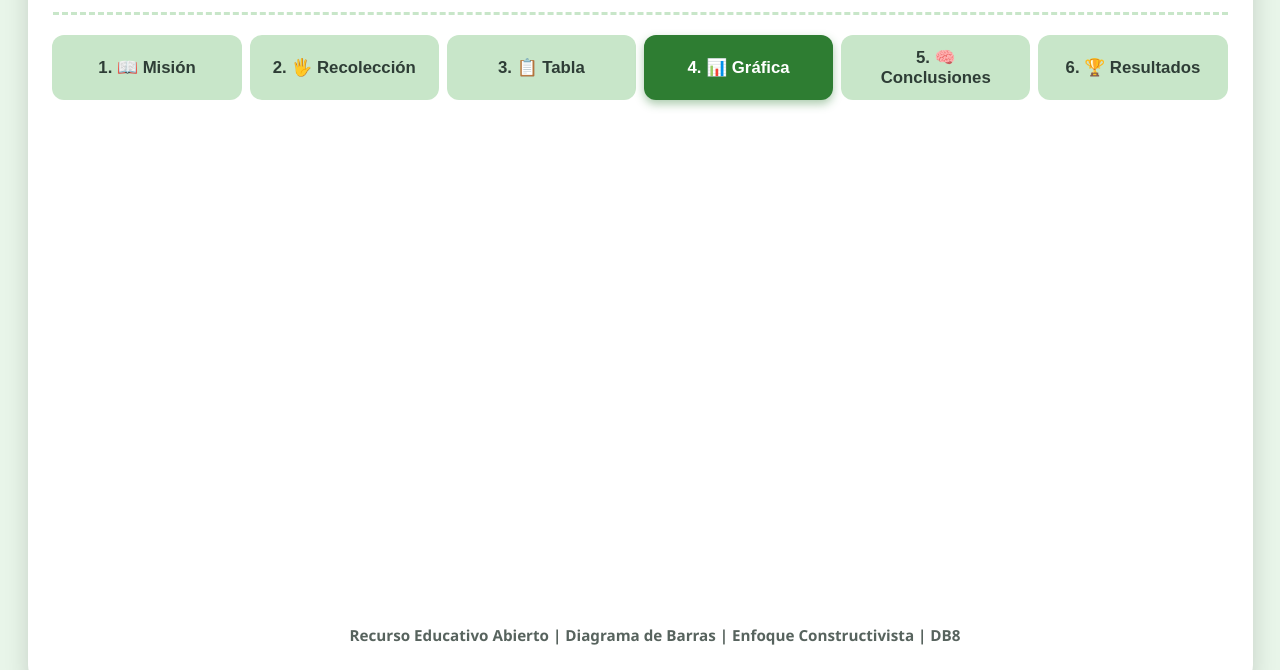
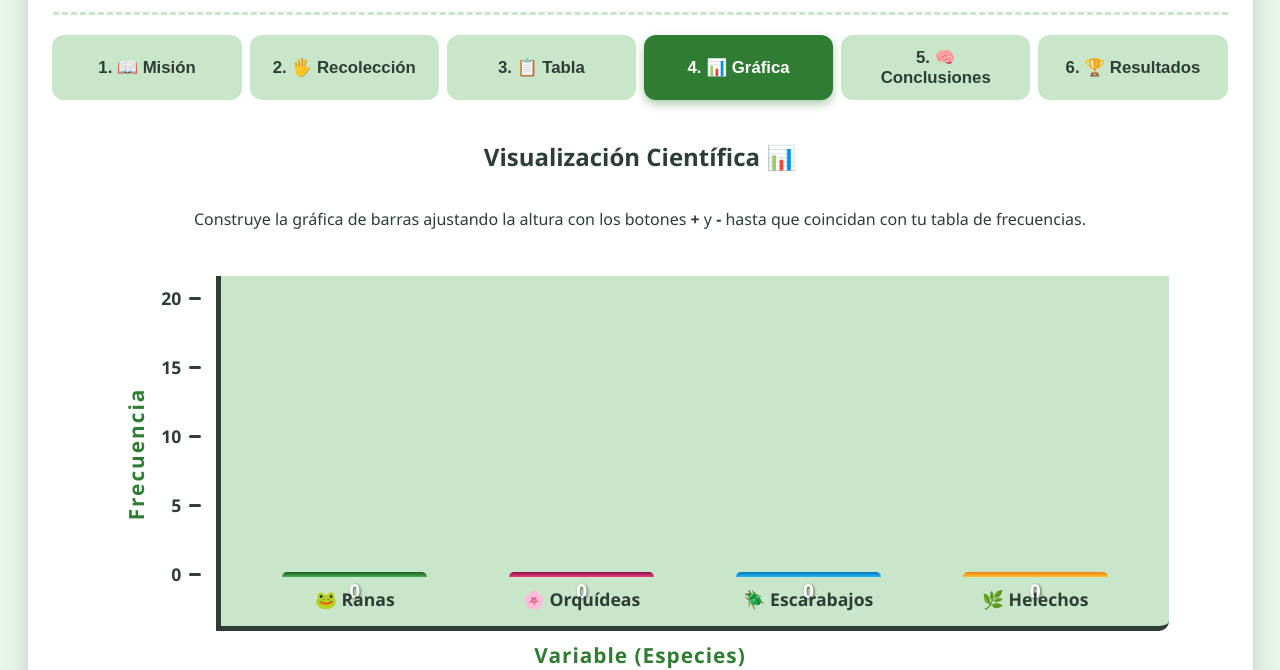
Before and after one commit to genesys92G/sitio-web-estad-stica, a plain HTML site: page index.html in a window 1280 px wide. Both pictures are taken after a click on the button "4. 📊 Gráfica". Shown: the part 130-800 px from the top of the page. Drawn offline with Linux system fonts and the light colour scheme.

Commit message:
Update index.html

```diff
--- a/index.html
+++ b/index.html
@@ -489,9 +489,8 @@
         </div>
 
         <div id="tab4" class="tab-content">
-            <div id="tab4" class="tab-content">
-            <h2 style="text-align: left;">Visualización Científica 📊</h2>
-            <p style="text-align: left;">Construye la gráfica de barras ajustando la altura con los botones <b>+</b> y <b>-</b> hasta que coincidan con tu tabla de frecuencias.</p>
+            <h2>Visualización Científica 📊</h2>
+            <p>Construye la gráfica de barras ajustando la altura con los botones <b>+</b> y <b>-</b> hasta que coincidan con tu tabla de frecuencias.</p>
 
             <div class="chart-layout-wrapper">
 
```
